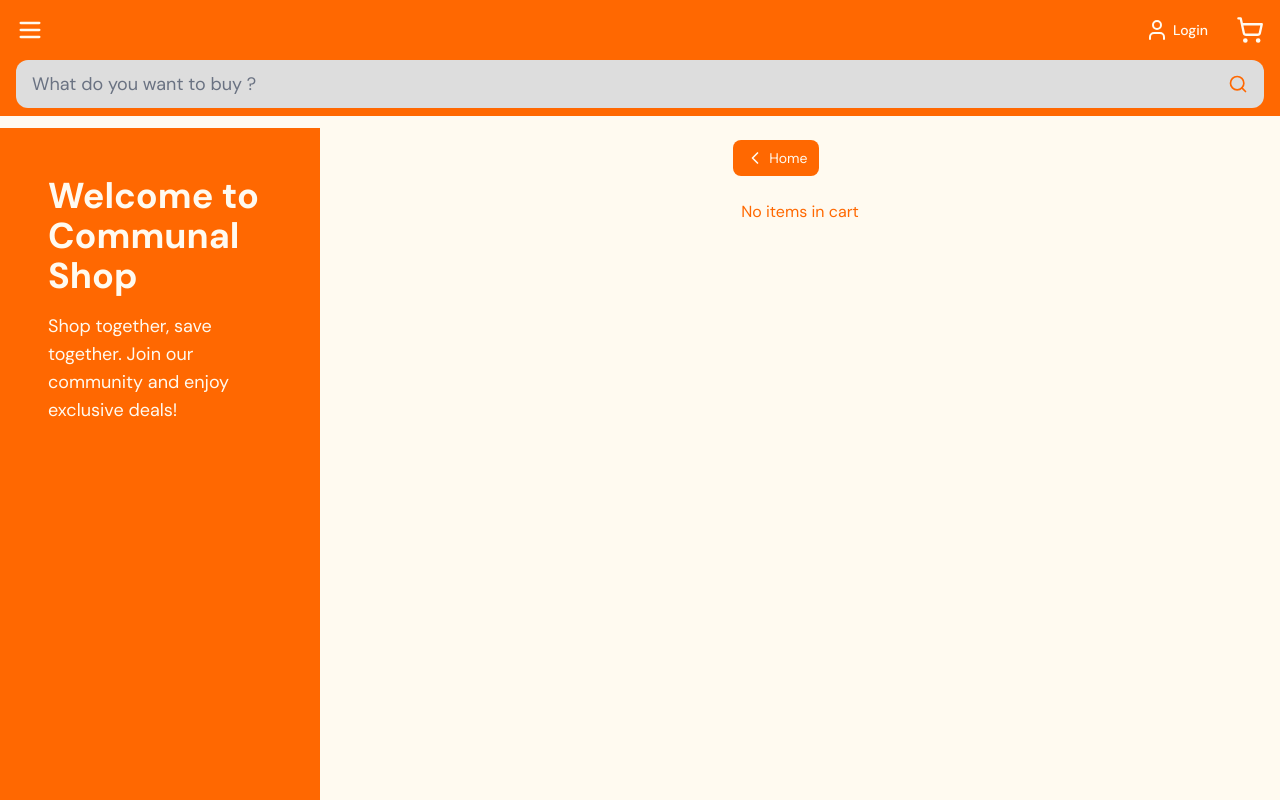
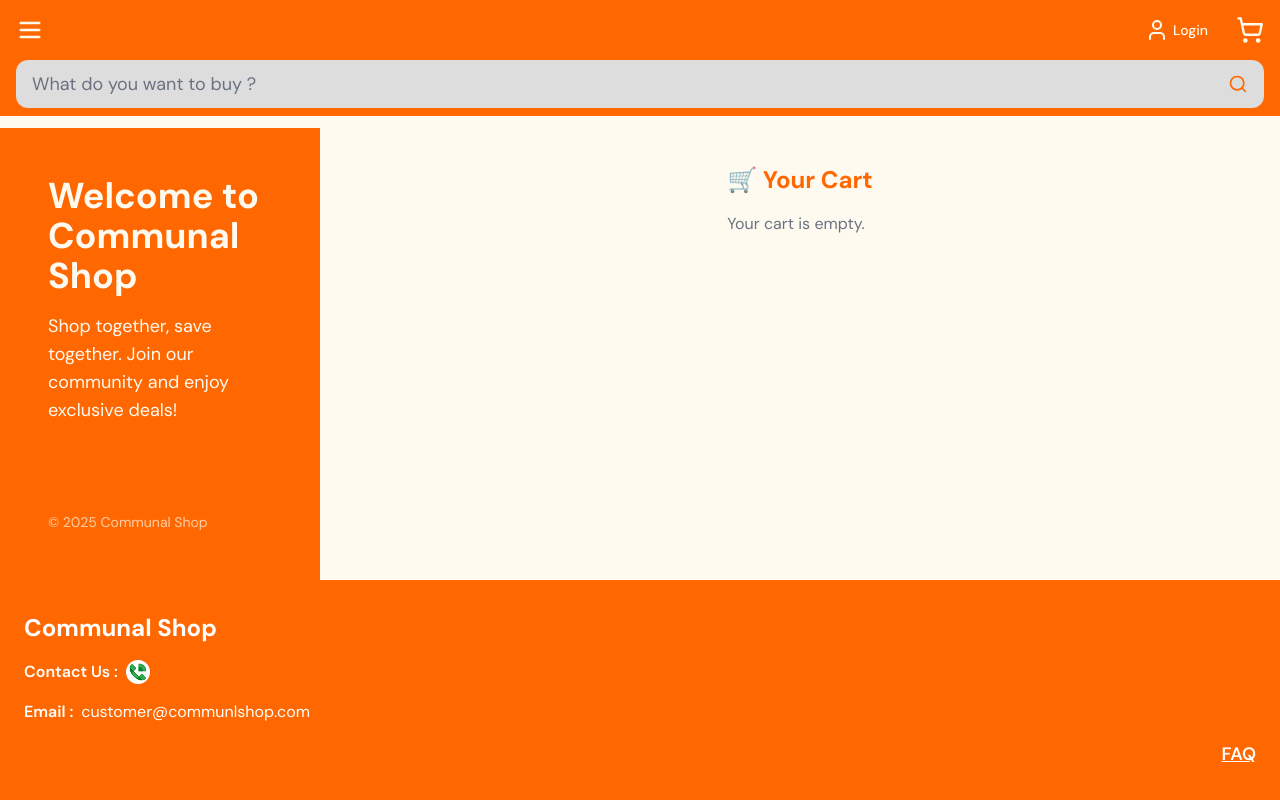
Before and after one commit to Communal/Communal-shop, a Next.js app: page /cart in a window 1280 px wide. Shown: the top 800 px of the page. Built offline with nearby package versions, Linux system fonts and the light colour scheme.

Commit message:
updated the cart component

```diff
--- a/src/app/(auth)/cart/page.jsx
+++ b/src/app/(auth)/cart/page.jsx
@@ -1,52 +1,49 @@
 "use client";
-import { useEffect, useState } from "react";
-import BackHome from "../../../components/Home";
-import CartProductCard from "../../../components/CartProductCard";
-import { useCartStore } from "../../../store/cart";
+import CartSummary from "@/components/CartSummary";
+import { useCartStore } from "@/store/cart";
 
 export default function CartPage() {
-  const cartItems = useCartStore((state) => state.items); // IDs in cart
-  const [products, setProducts] = useState([]);
-  const [loading, setLoading] = useState(true);
+  const { items, removeFromCart, clearCart, getTotalItems, getTotalAmount } =
+    useCartStore();
 
-  useEffect(() => {
-    if (cartItems.length > 0) {
-      // Send the IDs in the cart to your API
-      fetch("/api/cart", {
-        method: "POST",
-        headers: { "Content-Type": "application/json" },
-        body: JSON.stringify({ ids: cartItems.map((item) => item.id) }),
-      })
-        .then((res) => res.json())
-        .then((data) => {
-          setProducts(data); // products from DB
-          setLoading(false);
-        })
-        .catch((err) => {
-          console.error(err);
-          setLoading(false);
-        });
-    } else {
-      setProducts([]);
-      setLoading(false);
-    }
-  }, [cartItems]);
+  const proceedToCheckout = () => {};
 
   return (
-    <div className="min-h-screen bg-[#fffaf0] flex flex-col">
-      <BackHome />
+    <div className="p-6">
+      <h1 className="text-2xl font-bold mb-4">🛒 Your Cart</h1>
 
-      <main className="flex-1 px-2 py-6 flex flex-col items-center gap-6">
-        {loading ? (
-          <p>Loading cart...</p>
-        ) : products.length > 0 ? (
-          products.map((product) => (
-            <CartProductCard key={product._id} item={product} />
-          ))
-        ) : (
-          <p>No items in cart</p>
-        )}
-      </main>
+      {items.length === 0 ? (
+        <p className="text-gray-500">Your cart is empty.</p>
+      ) : (
+        <div className="space-y-4">
+          {items.map((item) => (
+            <div
+              key={item._id}
+              className="flex justify-between items-center border-b pb-2"
+            >
+              <div>
+                <h2 className="font-semibold">{item.name}</h2>
+                <p>
+                  ₦{item.price.toLocaleString()} × {item.quantity}
+                </p>
+              </div>
+              <button
+                onClick={() => removeFromCart(item._id)}
+                className="text-red-500 hover:underline"
+              >
+                Remove
+              </button>
+            </div>
+          ))}
+
+          {/* Summary Component */}
+          <CartSummary
+            onClick={proceedToCheckout}
+            totalAmount={getTotalAmount()}
+            totalItems={getTotalItems()}
+          />
+        </div>
+      )}
     </div>
   );
 }
```
